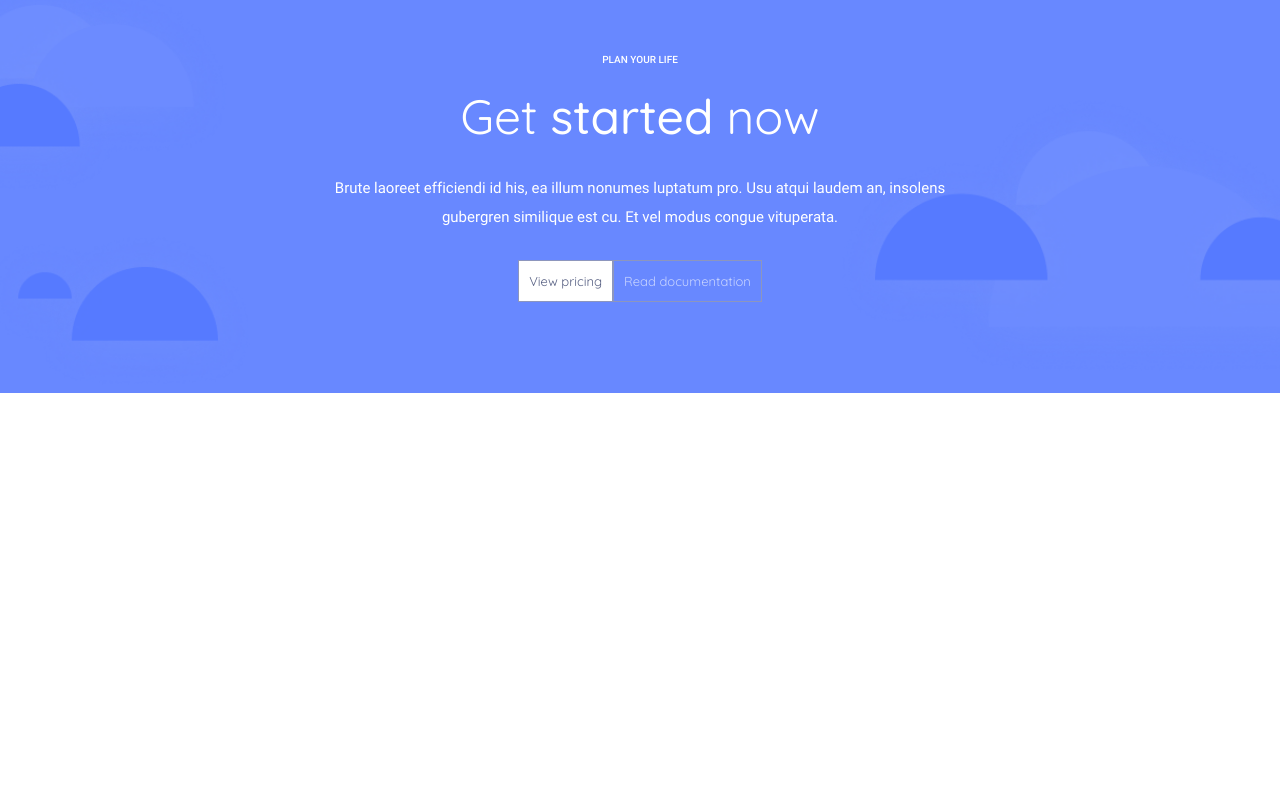
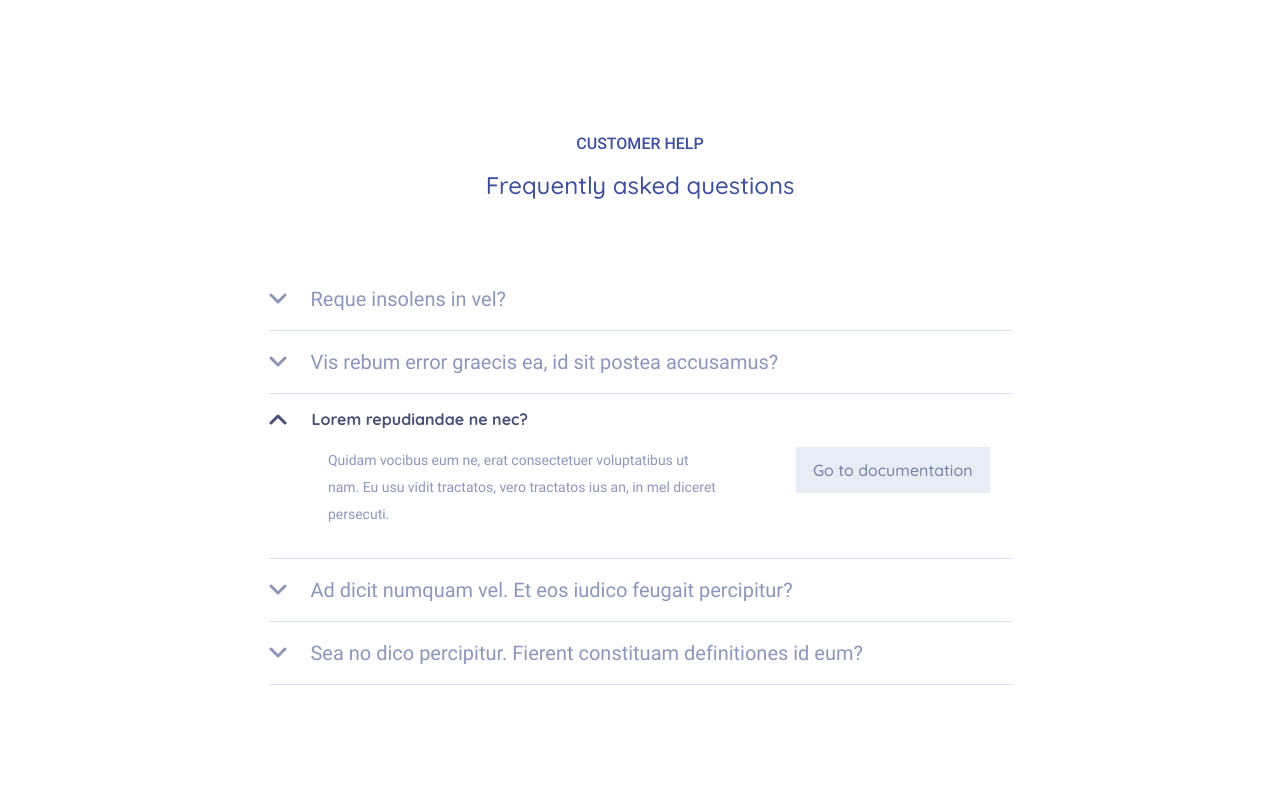
Before and after one commit to mrsev17/Plan_your_life-Landing_Page, a plain HTML site: page html/index.html in a window 1280 px wide. Shown: the part 4320-5120 px from the top of the page. Before the commit the page ends 4713 px from the top, so only its background shows below. Drawn offline with nearby package versions, Linux system fonts and the light colour scheme.

Commit message:
Make .questions section (Desktop)

```diff
--- a/html/index.html
+++ b/html/index.html
@@ -455,6 +455,77 @@
 
         </section>
 
+        <section class="questions">
+
+            <div class="container-md">
+
+                <p class="questions__subtitles">Customer help</p>
+
+                <h3 class="questions__title">Frequently asked questions</h3>
+
+                <div class="questions__hide-question-block d-flex">
+
+                    <figure>
+                        <img class="questions__icon" src="../assets/icons/questions_vector.svg" alt="Question">
+                    </figure>
+
+                    <p class="questions__question-description">Reque insolens in vel?</p>
+
+                </div>
+
+                <div class="questions__hide-question-block d-flex">
+
+                    <figure>
+                        <img class="questions__icon" src="../assets/icons/questions_vector.svg" alt="Question">
+                    </figure>
+
+                    <p class="questions__question-description">Vis rebum error graecis ea, id sit postea accusamus?</p>
+
+                </div>
+
+                <div class="questions__open-question-block d-flex">
+
+                    <figure>
+                        <img src="../assets/icons/questions_icon-up.svg" alt="Up">
+                    </figure>
+
+                    <h3 class="questions__title-open-question">Lorem repudiandae ne nec?</h3>
+                </div>
+                    <div class="questions__wrapper-open-block d-flex">
+
+                        <p class="questions__open-description">
+                            Quidam vocibus eum ne, erat consectetuer voluptatibus ut nam. Eu usu vidit tractatos, vero tractatos ius an, in mel diceret persecuti.
+                        </p>
+                        <div>
+                            <a class="questions__btn-documentation" href="#">Go to documentation</a>
+                        </div>
+                    </div>
+
+
+                <div class="questions__hide-question-block d-flex">
+
+                    <figure>
+                        <img class="questions__icon" src="../assets/icons/questions_vector.svg" alt="Question">
+                    </figure>
+
+                    <p class="questions__question-description">Ad dicit numquam vel. Et eos iudico feugait percipitur?</p>
+
+                </div>
+
+                <div class="questions__hide-question-block d-flex">
+
+                    <figure>
+                        <img class="questions__icon" src="../assets/icons/questions_vector.svg" alt="Question">
+                    </figure>
+
+                    <p class="questions__question-description">Sea no dico percipitur. Fierent constituam definitiones id eum?</p>
+
+                </div>
+
+            </div>
+
+        </section>
+
         <section class="started">
 
             <div class="container-md">
--- /dev/null
+++ b/scss/components/questions/index.scss
@@ -0,0 +1,4 @@
+
+@import "questions";
+
+@import "questions-media";
--- /dev/null
+++ b/scss/components/questions/questions.scss
@@ -0,0 +1,86 @@
+.questions {
+  .container-md {
+    padding: 175px 0 175px;
+    margin: 0 auto;
+  }
+  &__subtitles {
+    font-weight: 500;
+    font-size: $font-xs;
+    line-height: 12px;
+    text-transform: uppercase;
+    color: #3D4F9F;
+    text-align: center;
+  }
+  &__title {
+    font-family: $font-quicksand;
+    font-weight: 500;
+    font-size: 24px;
+    line-height: 30px;
+    text-align: center;
+    color: #3D4F9F;
+    margin-top: 20px;
+    margin-bottom: 68px;
+  }
+  &__hide-question-block {
+    gap: 24px;
+    border-bottom: 1px solid #D8E3FE;
+    width: 100%;
+    max-width: 743px;
+    margin: 0 auto;
+  }
+  &__question-description {
+    margin-top: 16px;
+    margin-bottom: 16px;
+  }
+  &__icon {
+    margin-top: 25px;
+  }
+  &__open-question-block {
+    width: 100%;
+    max-width: 743px;
+    margin: 0 auto;
+    gap: 25px;
+  }
+  &__open-question-block figure img {
+    margin: 20px 0 18px;
+  }
+  &__title-open-question {
+    font-family: $font-quicksand;
+    font-weight: 700;
+    font-size: $font-xs;
+    line-height: 19px;
+    color: #495274;
+    margin: 16px 0 18px;
+  }
+  &__open-description {
+    font-size: 14px;
+    line-height: 27px;
+    color: #8D96BD;
+    margin-left: 8%;
+    width: 100%;
+    max-width: 391px;
+  }
+  &__wrapper-open-block {
+    width: 100%;
+    max-width: 743px;
+    margin: 0 auto;
+    border-bottom: 1px solid #D8E3FE;
+    padding-bottom: 30px;
+    gap: 77px;
+  }
+  &__btn-documentation {
+    font-family: $font-quicksand;
+    font-weight: 500;
+    font-size: $font-xs;
+    color: #7382A3;
+    padding: 10px 16px;
+    border: 1px solid #E8ECF4;
+    background-color: #E8ECF4;
+    &:hover {
+      transition: .4s;
+      transform: scale(1.2);
+    }
+  }
+
+
+}
--- a/scss/index.scss
+++ b/scss/index.scss
@@ -19,4 +19,6 @@
 
 @import "components/costumers";
 
+@import "components/questions";
+
 @import "components/started";
```
Also changed, not shown: assets/icons/questions_icon-up.svg (added), assets/icons/questions_vector.svg (added), css/stylesheet.css, scss/components/questions/questions-media.scss (added), 1 other file.
